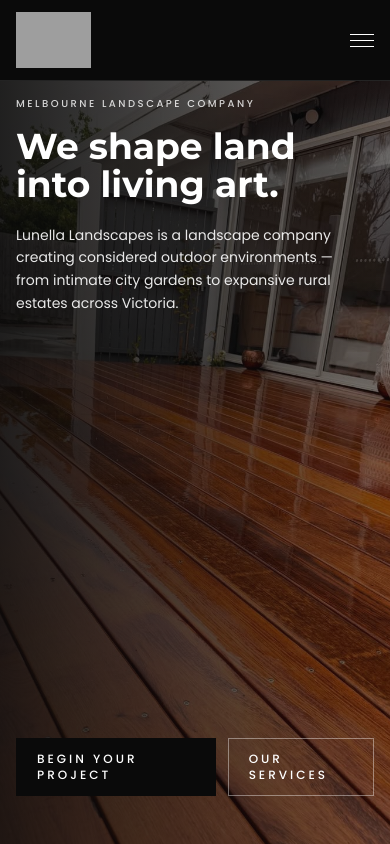
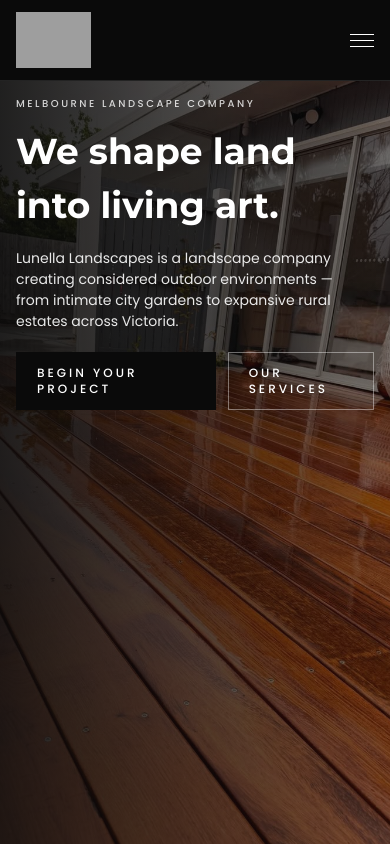
Before and after one commit to milochamp2/lunella-landscape, a Next.js app: page / in a window 390 px wide. Shown: the top 844 px of the page. Built offline with nearby package versions, Linux system fonts and the light colour scheme; grey boxes are pictures that could not be loaded.

Commit message:
+website update — fix mobile hero spacing and line height
Removed justify-between/min-h approach that caused large empty gap on mobile.
Reverted hero to natural stacked layout. Set leading-[1.5] on h1 and
description for consistent line and paragraph spacing.

```diff
--- a/app/page.tsx
+++ b/app/page.tsx
@@ -52,28 +52,24 @@ export default function HomePage() {
         <div className="absolute inset-0 bg-ink/50" />
         <div className="absolute inset-0 bg-gradient-to-r from-ink/80 via-ink/40 to-transparent" />
 
-        <div className="relative z-10 px-4 sm:px-6 md:px-12 lg:px-20 pt-4 sm:pt-6 md:pt-10 flex flex-col justify-between min-h-[calc(100vh-5rem)] md:min-h-0 max-w-4xl">
-          {/* Top: eyebrow + heading + description */}
-          <div>
+        <div className="relative z-10 px-4 sm:px-6 md:px-12 lg:px-20 pt-4 sm:pt-6 md:pt-10 md:pb-16 max-w-4xl">
           <Reveal>
-              <p className="eyebrow text-paper/80 mb-4">Melbourne Landscape Company</p>
+            <p className="eyebrow text-paper/80 mb-3">Melbourne Landscape Company</p>
           </Reveal>
           <Reveal delay={0.12}>
-              <h1 className="font-display text-4xl sm:text-5xl md:text-7xl lg:text-8xl font-bold text-paper leading-[1.05] md:leading-[1.02] mb-5 md:mb-6">
+            <h1 className="font-display text-4xl sm:text-5xl md:text-7xl lg:text-8xl font-bold text-paper leading-[1.5] mb-4 md:mb-5">
               We shape land
               <br />
               into living art.
             </h1>
           </Reveal>
           <Reveal delay={0.24}>
-              <p className="text-paper/90 text-sm leading-relaxed md:mb-6 max-w-xs sm:max-w-sm md:max-w-md">
+            <p className="text-paper/90 text-sm leading-[1.5] mb-5 md:mb-7 max-w-xs sm:max-w-sm md:max-w-md">
               Lunella Landscapes is a landscape company creating considered outdoor environments —
               from intimate city gardens to expansive rural estates across Victoria.
             </p>
           </Reveal>
-          </div>
-          {/* Bottom: buttons — pushed to bottom on mobile via justify-between */}
-          <Reveal delay={0.36} className="pb-12 md:pb-0">
+          <Reveal delay={0.36}>
             <div className="flex flex-nowrap gap-3">
               <Link href="/contact" className="btn-primary text-xs px-5 py-3 md:px-8 md:py-3.5">
                 Begin Your Project
```
Lines whose indentation alone changed are shown as unchanged.
